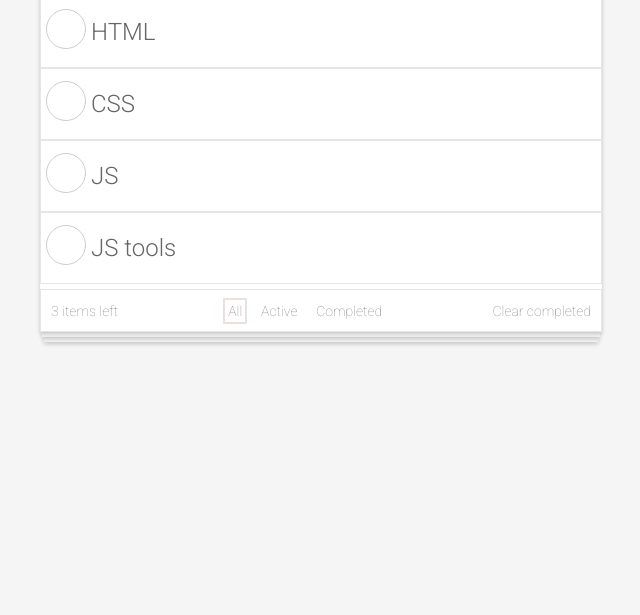
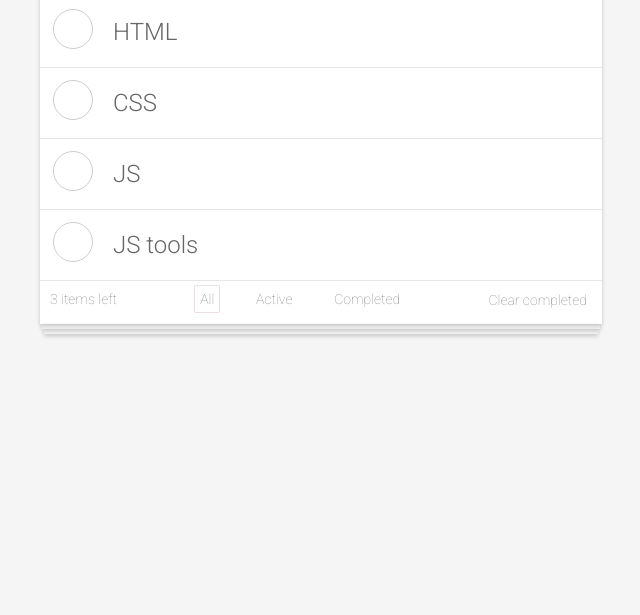
Before and after one commit to ok-technopolis-autumn-2022/Emelyanov_Pavel, a plain HTML site: page index.html in a window 1280 px wide. Shown: the part 185-800 px from the top of the page, without its empty margins (319-959 px from the left). Drawn offline with Linux system fonts and the light colour scheme.

Commit message:
total fix

```diff
--- a/css/styles.css
+++ b/css/styles.css
@@ -6,8 +6,6 @@
 }
 
 body {
-  display: flex;
-  justify-content: center;
   color: #666666;
   background-color: #f5f5f5;
   font-family: "Roboto", sans-serif;
@@ -26,8 +24,6 @@ h1 {
 
 .todos-page {
   margin: 0 auto 20px;
-  display: flex;
-  flex-direction: column;
   max-width: 562px;
   min-width: 400px;
   width: 90%;
@@ -39,15 +35,8 @@ h1 {
 }
 
 .todos-page__article {
-  display: flex;
-  flex-direction: column;
   position: relative;
-  width: 100%;
-  min-height: 400px;
-  min-width: 300px;
-  height: 100%;
   background-color: #fff;
-
   box-shadow: 0px 2px 4px rgba(0, 0, 0, 0.2);
 }
 
@@ -73,17 +62,16 @@ h1 {
   box-shadow: 0 2px 4px #0003;
 }
 
-.todos-page__main-controls {
+.main-controls {
   display: flex;
-  flex-direction: row;
-  position: relative;
-  width: 100%;
+  align-items: center;
+  border-bottom: 1px solid #e6e6e6;
 }
 
 .todos-page__select-all-button {
   border: none;
   background: none;
-  margin: 0 5px 0 5px;
+  margin: 0 5px 0 0px;
   background-repeat: no-repeat;
   background-position: center center;
   cursor: pointer;
@@ -97,13 +85,14 @@ h1 {
 .todos-page__new-task-input {
   border: none;
   background: none;
+  font-family: "Roboto", sans-serif;
   width: 100%;
   font-size: 24px;
   line-height: 64px;
 }
 
 .tasks-list {
-  min-height: 296px;
+  min-height: 200px;
 }
 
 .tasks-list:empty {
@@ -120,17 +109,10 @@ h1 {
 }
 
 .todos-page__tasks {
-  position: absolute;
   width: 100%;
   left: 0;
   right: 0;
   top: 64px;
-}
-
-.todos-page__tasks-list.tasks-list {
-  display: flex;
-  flex-direction: column;
-  justify-content: left;
 }
 
 .item-in-list {
@@ -139,7 +121,7 @@ h1 {
   font-size: 24px;
   position: relative;
   overflow: hidden;
-  border: 1px solid #e6e6e6;
+  border-bottom: 1px solid #e6e6e6;
 }
 
 .item-in-list:hover {
@@ -164,7 +146,7 @@ h1 {
   cursor: pointer;
   border: 1px solid #CCCCCC;
   border-radius: 50%;
-  margin: 0 5px 0 5px;
+  margin: 0 5px 0 0;
 }
 
 .item-in-list__checkbox:focus:not(:checked) + .item-in-list__checkbox-replica {
@@ -180,6 +162,11 @@ h1 {
   background-image: url("../images/Selected.svg");
   background-repeat: no-repeat;
   background-position: center center;
+}
+
+.item-in-list__custom-checkbox{
+  padding: 10px;
+  margin: -10px 5px -10px 3px;
 }
 
 .item-in-list__main-list-text {
@@ -207,7 +194,7 @@ h1 {
 }
 
 .item-in-list__delete_btn:focus {
-  border: 2px solid #007bff;
+  border: 1px solid #007bff;
   margin-top: 0px;
 }
 
@@ -215,19 +202,12 @@ h1 {
   display: none;
 }
 
-.todos-page__footer {
+.footer {
   box-sizing: border-box;
   display: flex;
-  flex-direction: row;
-  flex-wrap: nowrap;
-  align-items: baseline;
   justify-content: space-between;
-  position: absolute;
-  width: 100%;
-  bottom: 0;
-  border: 1px solid #e6e6e6;
-  text-align: center;
   height: 43px;
+  padding: 10px;
 }
 
 .footer__item-in-footer {
@@ -241,8 +221,7 @@ h1 {
   display: flex;
   flex-direction: row;
   flex-wrap: nowrap;
-  height: 100%;
-  width: 160px;
+  width: 220px;
   justify-content: space-between;
 }
 
@@ -250,16 +229,15 @@ h1 {
   display: flex;
   justify-content: center;
   font-size: 14px;
-  margin: 0 0 0 10px;
   font-family: "Roboto", sans-serif;
   color: #888888;
 }
 
 .footer__switcher-of-amount-of-items {
-  display: flex;
+  display: inline-block;
   flex-direction: row;
-  flex-wrap: nowrap;
-  justify-content: space-between;
+  margin: -5px 0;
+  padding: 5px;
   font-size: 14px;
 }
 
@@ -273,21 +251,23 @@ h1 {
 }
 
 .footer__radio-button:checked + .footer__radio-button-text {
-  border: 2px solid #ebdfdf;
-  margin: -2px;
+  border: 1px solid #ebdfdf;
+  margin: -6px -1px;
 }
 
 .footer__radio-button:focus + .footer__radio-button-text {
-  border: 2px solid #007bff;
+  border: 1px solid #007bff;
+  margin: -6px -1px;
 }
 
 .footer__radio-button-text {
   border-radius: 5%;
   cursor: pointer;
-  padding: 3px;
   font-family: "Roboto", sans-serif;
   display: inline-block;
   color: #888888;
+  padding: 5px;
+  margin: -5px 0;
 }
 
 .footer__btn-clear {
@@ -298,5 +278,6 @@ h1 {
   cursor: pointer;
   font-family: "Roboto", sans-serif;
   font-weight: 100;
-  margin: 0 10px 0 0;
+  margin: -5px 0 0 0;
+  padding: 5px;
 }
--- a/index.html
+++ b/index.html
@@ -31,7 +31,7 @@
                     <ul class="todos-page__tasks-list tasks-list">
                         <li class="tasks-list__item-in-list item-in-list">
                             <div class="item-in-list__task-item">
-                                <label>
+                                <label class="item-in-list__custom-checkbox">
                                     <input class="item-in-list__checkbox" type="checkbox" role="checkbox" aria-label="Item in your tasks">
                                     <span class="item-in-list__checkbox-replica"></span>
                                 </label>
@@ -46,7 +46,7 @@
                         </li>
                         <li class="tasks-list__item-in-list item-in-list">
                             <div class="item-in-list__task-item">
-                                <label>
+                                <label class="item-in-list__custom-checkbox">
                                     <input class="item-in-list__checkbox" type="checkbox" role="checkbox" aria-label="Item in your tasks">
                                     <span class="item-in-list__checkbox-replica"></span>
                                 </label>
@@ -61,7 +61,7 @@
                         </li>
                         <li class="tasks-list__item-in-list item-in-list">
                             <div class="item-in-list__task-item">
-                                <label>
+                                <label class="item-in-list__custom-checkbox">
                                     <input class="item-in-list__checkbox" type="checkbox" role="checkbox" aria-label="Item in your tasks">
                                     <span class="item-in-list__checkbox-replica"></span>
                                 </label>
@@ -76,7 +76,7 @@
                         </li>
                         <li class="tasks-list__item-in-list item-in-list">
                             <div class="item-in-list__task-item">
-                                <label>
+                                <label class="item-in-list__custom-checkbox">
                                     <input class="item-in-list__checkbox" type="checkbox" role="checkbox" aria-label="Item in your tasks">
                                     <span class="item-in-list__checkbox-replica"></span>
                                 </label>
```
